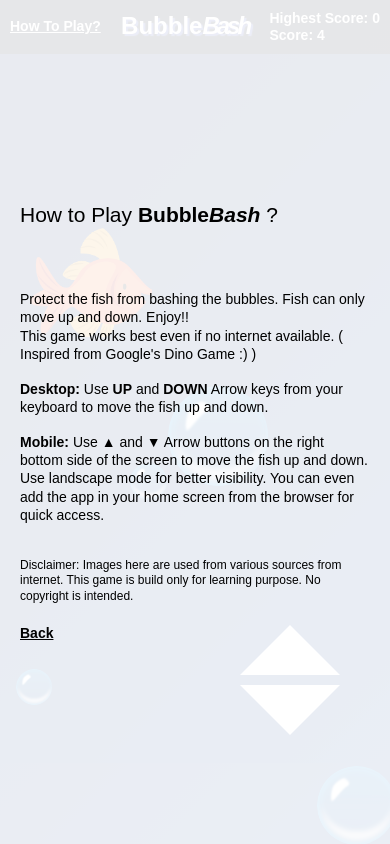
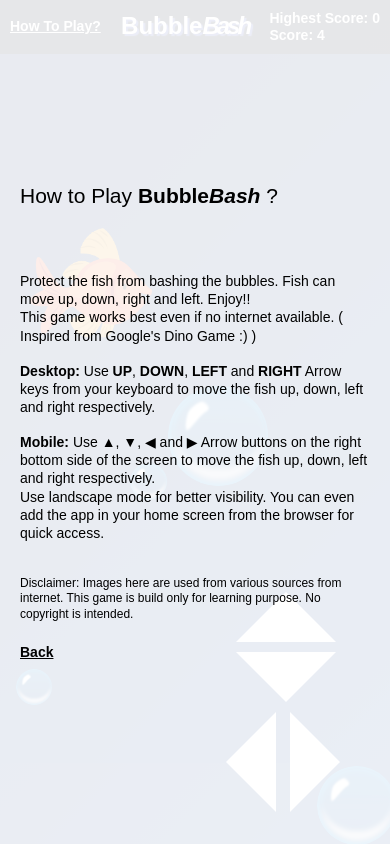
Before and after one commit to poojajethva/bubblebash, a plain HTML site: page index.html in a window 390 px wide. Both pictures are taken after a click on the element "How To Play?". Drawn offline with Linux system fonts and the light colour scheme.

Commit message:
adding right left key functionality

```diff
--- a/index.html
+++ b/index.html
@@ -30,6 +30,8 @@
             <div class="btnWrap">
                 <div class="btn upBtn" id="up"></div>
                 <div class="btn downBtn" id="down"></div>
+                <div class="btn leftBtn" id="left"></div>
+                <div class="btn rightBtn" id="right"></div>
             </div>
         </div>
 
@@ -43,12 +45,12 @@
             <div class="content">
                 <h2>How to Play <b>Bubble<em>Bash</em></b> ?</h2>
                 <br><br>
-                <p>Protect the fish from bashing the bubbles. Fish can only move up and down. Enjoy!!</p>
+                <p>Protect the fish from bashing the bubbles. Fish can move up, down, right and left. Enjoy!!</p>
                 <p>This game works best even if no internet available. ( Inspired from Google's Dino Game :) )</p>
                 <br>
-                <p><b>Desktop:</b> Use <b>UP</b> and <b>DOWN</b> Arrow keys from your keyboard to move the fish up and down.</p>
+                <p><b>Desktop:</b> Use <b>UP</b>, <b>DOWN</b>, <b>LEFT</b> and <b>RIGHT</b> Arrow keys from your keyboard to move the fish up, down, left and right respectively.</p>
                 <br>
-                <p><b>Mobile:</b> Use &#x25B2; and &#x25BC; Arrow buttons on the right bottom side of the screen to move the fish up and down.</p>
+                <p><b>Mobile:</b> Use &#x25B2;, &#x25BC;, &#9664; and &#9654; Arrow buttons on the right bottom side of the screen to move the fish up, down, left and right respectively.</p>
                 <p>Use landscape mode for better visibility. You can even add the app in your home screen from the browser for quick access.</p>
                 <br><br>
                 <p class="small">Disclaimer: Images here are used from various sources from internet. This game is build only for learning purpose. No copyright is intended.</p>
--- a/js/index.js
+++ b/js/index.js
@@ -4,6 +4,8 @@
         gameZone : document.getElementById('gameZone'),
         upKey: document.querySelector('#up'),
         downKey: document.querySelector('#down'),
+        rightKey: document.querySelector('#right'),
+        leftKey: document.querySelector('#left'),
         howToPlay: document.querySelector('#howtoplay'),
         closeBtn: document.querySelector('#close'),
         retryBtn: document.querySelector('#retry'),
@@ -13,6 +15,8 @@
         highScoreVal: document.querySelector('.highScoreVal'),
         upKeyCode: 38,
         downKeyCode: 40,
+        leftKeyCode: 37,
+        rightKeyCode: 39,
         score: 0,
         gameStatus: '',
         mouseInterval: '',
@@ -20,7 +24,8 @@
         collisionInterval: 10,
         movingSteps: 10,
         initialPlayerPosition: {
-            top: '30%'
+            top: '30%',
+            left: '10px'
         }
     };
 
@@ -31,15 +36,23 @@
         gameZoneOffsetTop = eleObj.gameZone.offsetTop;
 
         if (code == eleObj.upKeyCode) {
-            // up arrow
             if(playerOffsetTop > gameZoneOffsetTop - 35){
                 eleObj.player.style.top = (parseInt(playerOffsetTop - eleObj.movingSteps)) + "px";
             }
         }
         else if (code == eleObj.downKeyCode) {
-            // down arrow
             if(playerRect.bottom < gameZoneRect.bottom - 20 ){
                 eleObj.player.style.top = (parseInt(playerOffsetTop + eleObj.movingSteps)) + "px";
+            }
+        }
+        else if (code == eleObj.rightKeyCode) {
+            if(playerRect.right < gameZoneRect.right - 20){
+                eleObj.player.style.left = (parseInt(playerRect.left + eleObj.movingSteps)) + "px";
+            }
+        }
+        else if (code == eleObj.leftKeyCode) {
+            if(playerRect.left > gameZoneRect.left + 20 ){
+                eleObj.player.style.left = (parseInt(playerRect.left - eleObj.movingSteps)) + "px";
             }
         }
     }
@@ -119,6 +132,7 @@
         let playerStyle = eleObj.player.style;
         playerStyle.display = "block";
         playerStyle.top = eleObj.initialPlayerPosition.top;
+        playerStyle.left = eleObj.initialPlayerPosition.left;
         clearInterval(eleObj.mouseInterval);
         resetScore();
         removeAllObstaclesEle();
@@ -191,6 +205,12 @@
         addListenerMulti(eleObj.downKey, 'touchstart mousedown', ()=> changePositionMouseAndTouchEvent(eleObj.downKeyCode));
         addListenerMulti(eleObj.downKey, 'touchend mouseup', clearIntervalTouchEvent);
 
+        addListenerMulti(eleObj.rightKey, 'touchstart mousedown', ()=> changePositionMouseAndTouchEvent(eleObj.rightKeyCode));
+        addListenerMulti(eleObj.rightKey, 'touchend mouseup', clearIntervalTouchEvent);
+
+        addListenerMulti(eleObj.leftKey, 'touchstart mousedown', ()=> changePositionMouseAndTouchEvent(eleObj.leftKeyCode));
+        addListenerMulti(eleObj.leftKey, 'touchend mouseup', clearIntervalTouchEvent);
+
         eleObj.howToPlay.addEventListener('click', function(e){
             eleObj.howToPlaySec.style.display = "flex";
         });
--- a/style.css
+++ b/style.css
@@ -53,7 +53,7 @@
     background-size: cover;
     width: 178px;
     height: 160px;
-    left: 100px;
+    left: 10px;
     top: 30%;
     animation: littleMovement 1s ease infinite;
 }
@@ -147,7 +147,7 @@
 
 .btnWrap{
     position: absolute;
-    bottom: 14%;
+    bottom: 30px;
     right: 50px;
     z-index: 99;
     display: none;
@@ -165,6 +165,24 @@
     border-width: 50px 50px 0 50px;
     border-color: #ffffff transparent transparent transparent;
     margin-top: 10px;
+}
+
+.upBtn, .downBtn{
+    margin-left: 10px;
+}
+
+.rightBtn{
+    border-width: 50px 0 50px 50px;
+    border-color: transparent transparent transparent #fff;
+    display: inline-block;
+    margin: 10px 0 0 10px;
+}
+
+.leftBtn{
+    border-width: 50px 50px 50px 0;
+    border-color: transparent #fff transparent transparent;
+    display: inline-block;
+    margin: 10px 0 0 0;
 }
 
 .gmRetry{
--- a/sw.js
+++ b/sw.js
@@ -1,4 +1,4 @@
-const staticCache = "static-cache-v16";
+const staticCache = "static-cache-v17";
 const assets = [
     "../bubblebash/",
     "../bubblebash/index.html",
```
